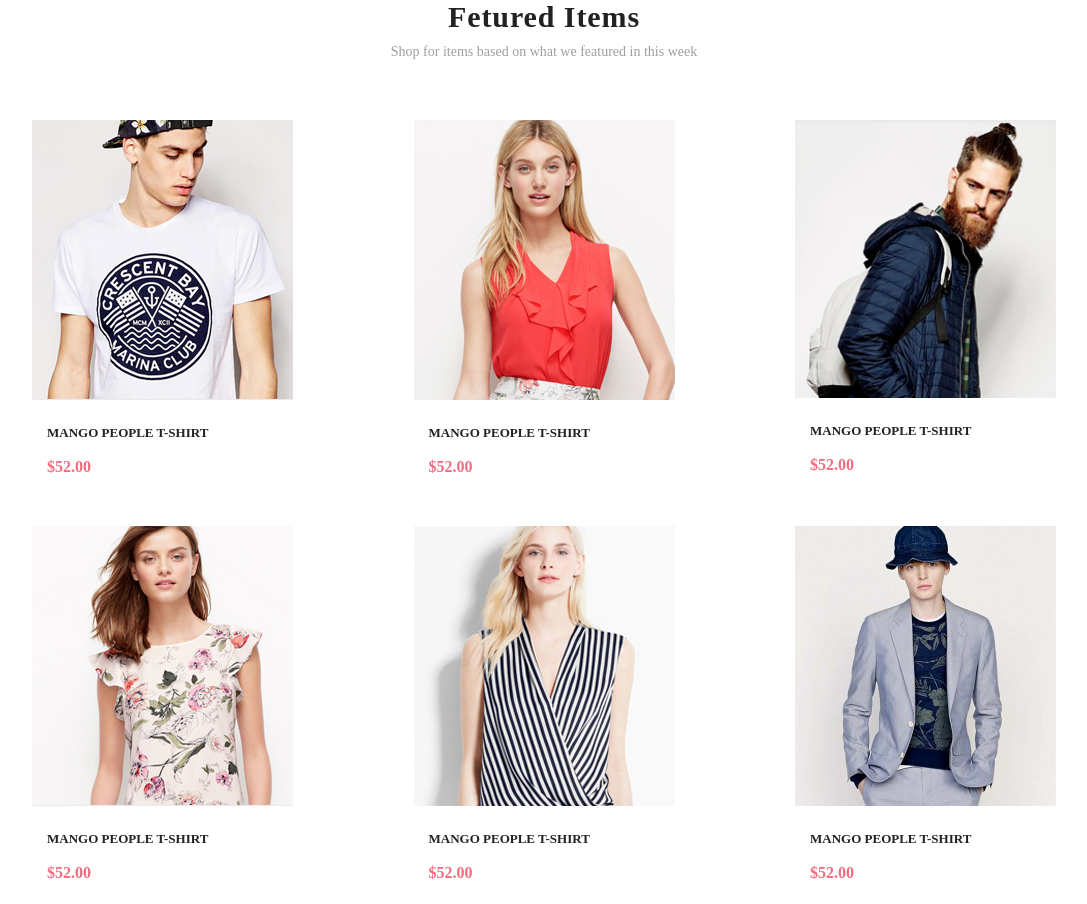
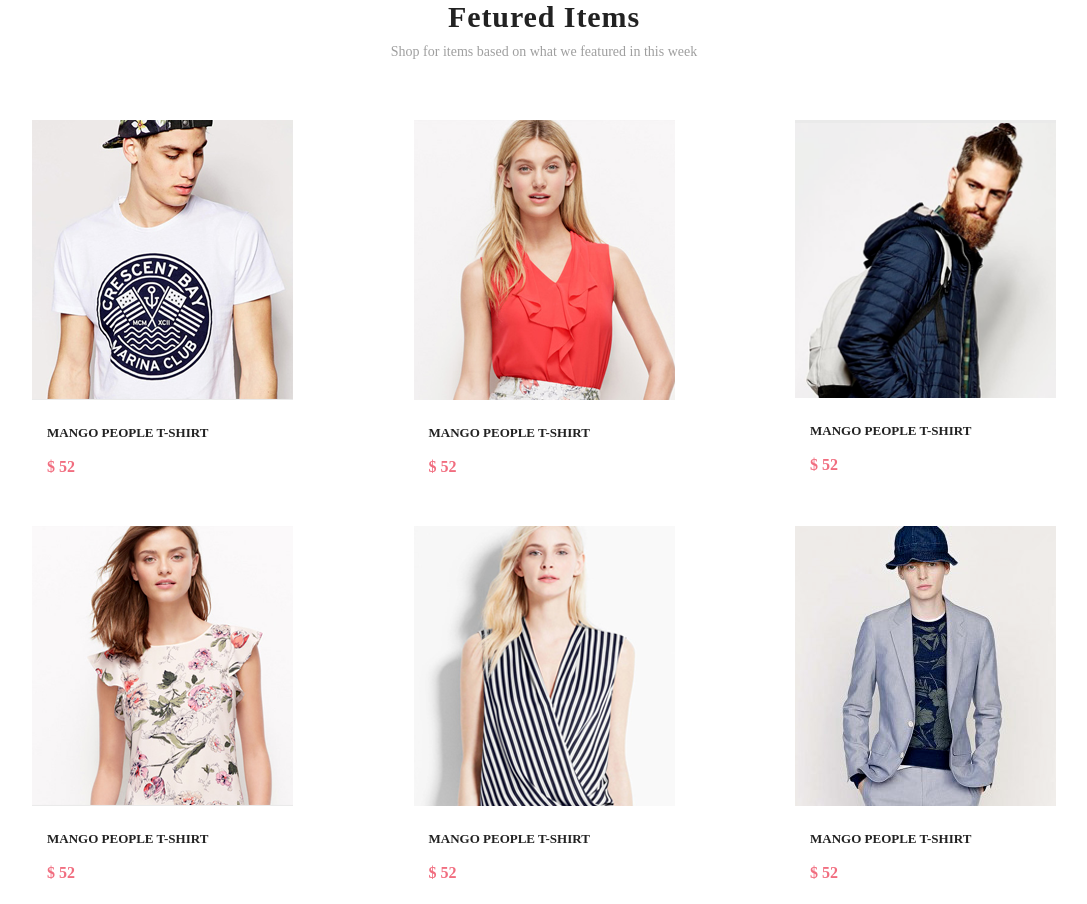
Before and after one commit to avkombatov/store-test-1, a plain HTML site: page index.html in a window 1280 px wide. Shown: the top 904 px of the page, without its empty margins (96-1183 px from the left). Drawn offline with Linux system fonts and the light colour scheme.

Commit message:
добавлен main.js, вывод товаров и сумма goods

```diff
--- a/index.html
+++ b/index.html
@@ -12,85 +12,12 @@
         <h2 class="product__h2">Fetured Items</h2>
         <p class="product__p">Shop for items based on what we featured in this week</p>
         <div class="product__box">
-            <!-- <div class="product__element">
-                <a href="#"><img class="product__img" src="img/index/product/foto1.png" alt="product-1"></a>
-                <div class="product__content"> <a href="#" class="product__name">Mango People T-shirt</a>
-                    <p class="product__price">$52.00</p>
-                </div>
-                <a href="#" class="product__add"><img class="product__cart" src="img/index/product/cart.png" alt="">Add
-                    to
-                    Cart</a>
-            </div>
-            <div class="product__element">
-                <a href="#"><img class="product__img" src="img/index/product/foto2.png" alt="product-1"></a>
-                <div class="product__content"> <a href="#" class="product__name">Mango People T-shirt</a>
-                    <p class="product__price">$52.00</p>
-                </div>
-                <a href="#" class="product__add"><img class="product__cart" src="img/index/product/cart.png" alt="">Add
-                    to
-                    Cart</a>
-            </div>
-            <div class="product__element">
-                <a href="#"><img class="product__img" src="img/index/product/foto3.png" alt="product-1"></a>
-                <div class="product__content"> <a href="#" class="product__name">Mango People T-shirt</a>
-                    <p class="product__price">$52.00</p>
-                </div>
-                <a href="#" class="product__add"><img class="product__cart" src="img/index/product/cart.png" alt="">Add
-                    to
-                    Cart</a>
-            </div>
-            <div class="product__element">
-                <a href="#"><img class="product__img" src="img/index/product/foto4.png" alt="product-1"></a>
-                <div class="product__content"> <a href="#" class="product__name">Mango People T-shirt</a>
-                    <p class="product__price">$52.00</p>
-                </div>
-                <a href="#" class="product__add"><img class="product__cart" src="img/index/product/cart.png" alt="">Add
-                    to
-                    Cart</a>
-            </div>
-            <div class="product__element">
-                <a href="#"><img class="product__img" src="img/index/product/foto5.png" alt="product-1"></a>
-                <div class="product__content"> <a href="#" class="product__name">Mango People T-shirt</a>
-                    <p class="product__price">$52.00</p>
-                </div>
-                <a href="#" class="product__add"><img class="product__cart" src="img/index/product/cart.png" alt="">Add
-                    to
-                    Cart</a>
-            </div>
-            <div class="product__element">
-                <a href="#"><img class="product__img" src="img/index/product/foto6.png" alt="product-1"></a>
-                <div class="product__content"> <a href="#" class="product__name">Mango People T-shirt</a>
-                    <p class="product__price">$52.00</p>
-                </div>
-                <a href="#" class="product__add"><img class="product__cart" src="img/index/product/cart.png" alt="">Add
-                    to
-                    Cart</a>
-            </div>
-            <div class="product__element">
-                <a href="#"><img class="product__img" src="img/index/product/foto7.png" alt="product-1"></a>
-                <div class="product__content"> <a href="#" class="product__name">Mango People T-shirt</a>
-                    <p class="product__price">$52.00</p>
-                </div>
-                <a href="#" class="product__add"><img class="product__cart" src="img/index/product/cart.png" alt="">Add
-                    to
-                    Cart</a>
-            </div>
-            <div class="product__element">
-                <a href="#"><img class="product__img" src="img/index/product/foto8.png" alt="product-1"></a>
-                <div class="product__content"> <a href="#" class="product__name">Mango People T-shirt</a>
-                    <p class="product__price">$52.00</p>
-                </div>
-                <a href="#" class="product__add"><img class="product__cart" src="img/index/product/cart.png" alt="">Add
-                    to
-                    Cart</a>
-            </div>
-            <a href="#" class="product__button">Browse All Product <img class="button__arrow"
-                    src="img/index/product/arrow.png" alt="arrow"></a> -->
+
         </div>
-
     </section>
-   <script src="render.js"></script>
+   <!-- <script src="render.js"></script>
     <script src="catalog.json"></script> -->
+    <script src="main.js"></script>
     <!-- <script src="catalog.js"></script>
     <script src="products.js"></script> -->
     <!-- <script src="test.js"></script> -->
--- /dev/null
+++ b/main.js
@@ -0,0 +1,104 @@
+class ProductList {
+    constructor(container = '.product__box') {
+        this.container = container;
+        this._goods = []; // полученные данные с сервера
+        this._allProducts = []; // готовые объекты товаров
+
+        this._fetchGoods();
+        this._render();
+        console.log(this.sum());
+        // console.log(this);
+    }
+
+    _fetchGoods() {
+        this._goods = [{
+                id: '001',
+                img: 'img/index/product/foto1.png',
+                name: 'Mango People T-shirt',
+                price: 52
+            },
+            {
+                id: '002',
+                img: 'img/index/product/foto2.png',
+                name: 'Mango People T-shirt',
+                price: 52
+            },
+            {
+                id: '003',
+                img: 'img/index/product/foto3.png',
+                name: 'Mango People T-shirt',
+                price: 52
+            },
+            {
+                id: '004',
+                img: 'img/index/product/foto4.png',
+                name: 'Mango People T-shirt',
+                price: 52
+            },
+            {
+                id: '005',
+                img: 'img/index/product/foto5.png',
+                name: 'Mango People T-shirt',
+                price: 52
+            },
+            {
+                id: '006',
+                img: 'img/index/product/foto6.png',
+                name: 'Mango People T-shirt',
+                price: 52
+            },
+            {
+                id: '007',
+                img: 'img/index/product/foto7.png',
+                name: 'Mango People T-shirt',
+                price: 52
+            },
+            {
+                id: '008',
+                img: 'img/index/product/foto8.png',
+                name: 'Mango People T-shirt',
+                price: 52
+            },
+
+        ];
+    }
+    sum() {
+        return this._goods.reduce((sum, {
+            price
+        }) => sum + price, 0); // общая сумма goods
+    }
+    _render() {
+        const block = document.querySelector(this.container);
+
+        for (let product of this._goods) {
+            const productObject = new ProductItem(product);
+            // console.log(product);
+            this._allProducts.push(productObject);
+
+            block.insertAdjacentHTML('beforeend', productObject._getHtml());
+        }
+    }
+
+}
+
+class ProductItem {
+    constructor(product) {
+        this.id = product.id;
+        this.img = product.img;
+        this.name = product.name;
+        this.price = product.price;
+    }
+    _getHtml() {
+        return `<div class="product__element data-id="${this.id}">
+<a href="#"><img class="product__img" src="${this.img}" alt="product-1"></a>
+<div class="product__content"> <a href="#" class="product__name">${this.name}</a>
+<p class="product__price">$ ${this.price} </p>
+</div>
+<a href="#" class="product__add"><img class="product__cart" src="img/index/product/cart.png" alt="">Add
+to
+Cart</a>
+</div>
+`;
+    }
+}
+new ProductList();
```
Also changed, not shown: test-1.js (deleted).
